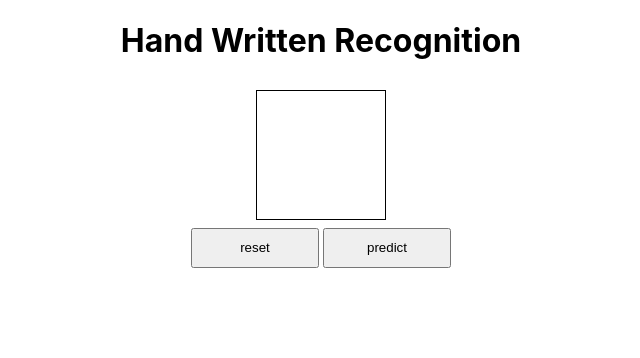
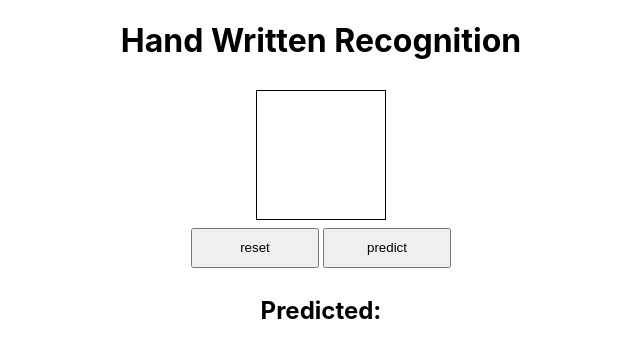
Before and after one commit to yu-s1127/hw_frontend, a React (Create React App) app: page / in a window 1280 px wide. Shown: the top 358 px of the page, without its empty margins (319-959 px from the left). Built offline with nearby package versions, Linux system fonts and the light colour scheme.

Commit message:
display label and prob distribution

```diff
--- a/src/components/HandWritten.jsx
+++ b/src/components/HandWritten.jsx
@@ -5,6 +5,8 @@ import axios from 'axios';
 const HandWritten = () => {
   const canvasRef = useRef(null);
   const [drawing, setDrawing] = useState(false);
+  const [predictedLabel, setPredictedLabel] = useState('');
+  const [predictionProb, setPredictionProb] = useState([]);
 
   const canvasWidth = 128;
   const canvasHeight = 128;
@@ -54,7 +56,8 @@ const HandWritten = () => {
         console.log('an error occured while predicting');
       });
 
-    console.log(response);
+    setPredictedLabel(response.data.predicted_label);
+    setPredictionProb(response.data.prediction_prob);
   };
 
   return (
@@ -75,6 +78,15 @@ const HandWritten = () => {
         <SButton onClick={clearDrawing}>reset</SButton>
         <SButton onClick={predict}>predict</SButton>
       </SButtonContainer>
+
+      <div>
+        <h2>Predicted: {predictedLabel}</h2>
+        {predictionProb.map((prob, index) => (
+          <p>
+            {index}: {prob}
+          </p>
+        ))}
+      </div>
     </SContainer>
   );
 };
```
